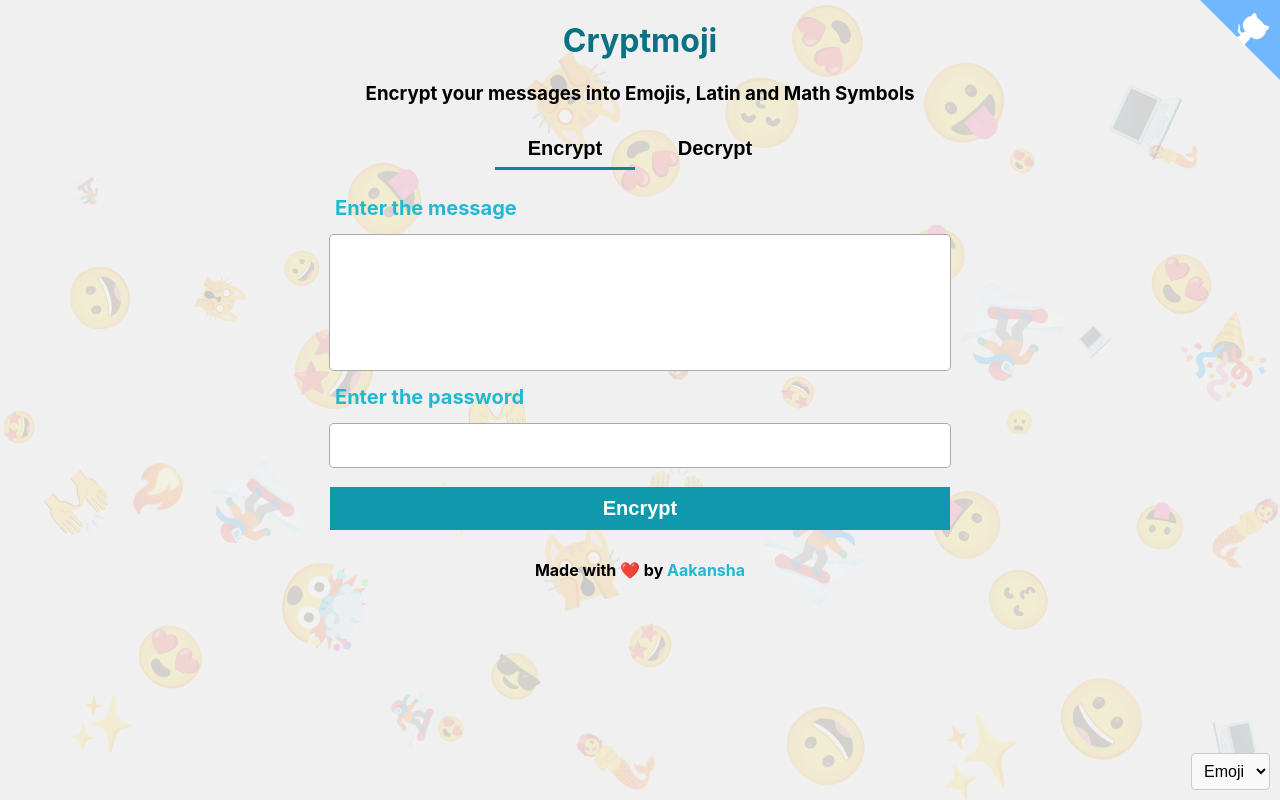
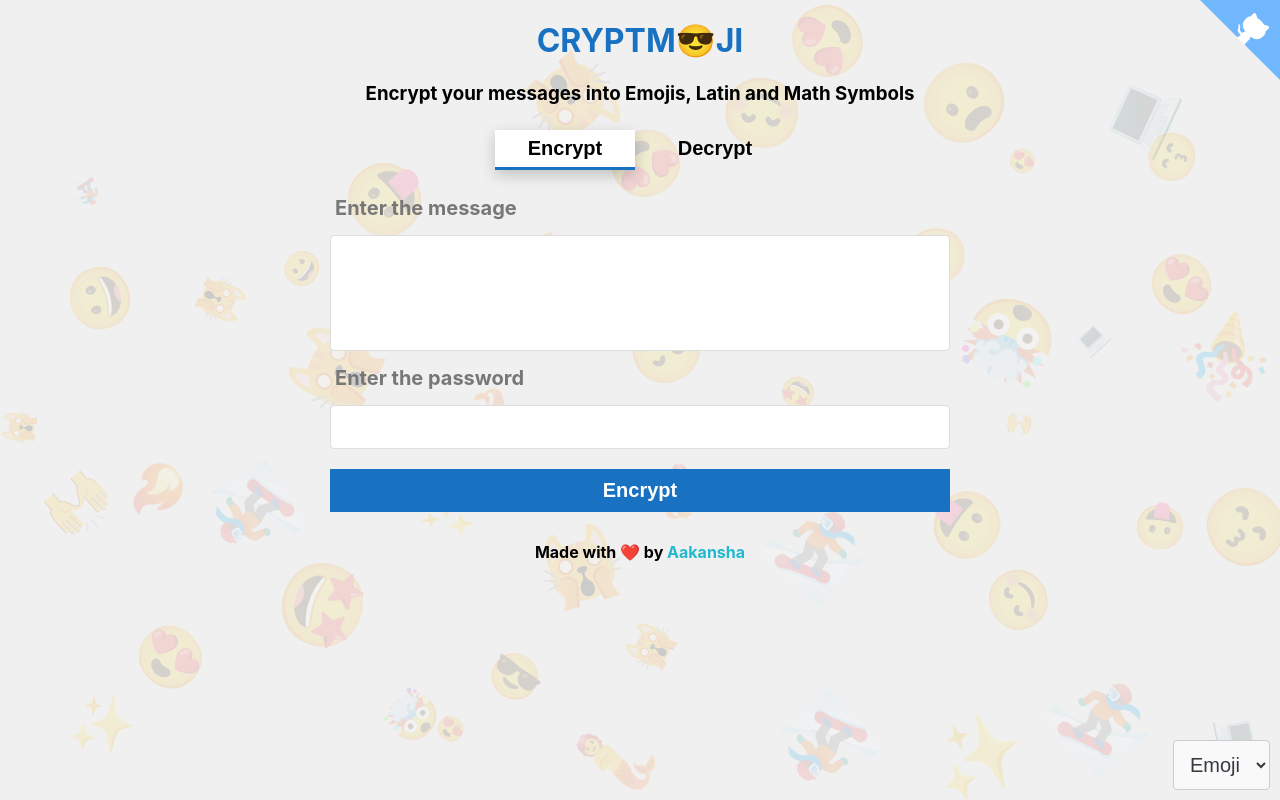
Before and after one commit to ad1992/cryptmoji, a React (Create React App) app: page / in a window 1280 px wide. Built offline with nearby package versions, Linux system fonts and the light colour scheme.

Commit message:
more design changes

```diff
--- a/src/App.scss
+++ b/src/App.scss
@@ -47,37 +47,15 @@
     resize: none;
   }
 
-  label,
-  .theme {
+  label{
     display: flex;
     flex-direction: column;
     align-items: flex-start;
     margin: 5px;
-    color: #22b8cf;
+    color: #777;
     font-size: 20px;
     font-weight: bold;
     cursor: pointer;
-  }
-
-  .theme-options {
-    label {
-      color: #f783ac;
-    }
-  }
-
-  textarea,
-  input {
-    font-size: 20px;
-    font-weight: 500;
-    color: #868e96;
-    font-weight: bold;
-    border: none;
-    border-radius: 0.25rem;
-    box-shadow: 0 0 0 1px #aaa;
-  }
-
-  input[type="radio"] {
-    box-shadow: none;
   }
 
   .error {
@@ -101,13 +79,15 @@
     font-weight: bold;
     width: 140px;
     &.active {
-      border-bottom: 3px solid #0c8599;
+      border-bottom: 3px solid #1971c2;
+      box-shadow: 0px 5px 15px rgba(0, 0, 0, 0.2);
+      background-color: #ffffff;
     }
   }
 
   .encrypt-btn,
   .decrypt-btn {
-    background: #1098ad;
+    background: #1971c2;
     color: white;
     font-size: 20px;
     font-weight: bold;
@@ -119,7 +99,7 @@
   }
 
   .encrypted-text,
-  decrypt-text {
+  .decrypt-text {
     font-size: 20px;
     font-weight: 500;
     &.latin {
@@ -129,4 +109,11 @@
       color: #0ca678;
     }
   }
+
+  .input-field {
+    padding: 12px 10px;
+    border: 1px solid #ddd;
+    border-radius: 4px;
+    font-size: 16px;
+  }
 }
--- a/src/App.tsx
+++ b/src/App.tsx
@@ -21,7 +21,9 @@ function App() {
       <DynamicBackground theme={activeBgTheme} />
       <div className="App">
         <GitHubCorner />
-        <h1 style={{ color: "#0b7285" }}>Cryptmoji</h1>
+        <h1 style={{ color: "#1971c2" }}>
+          CRYPTM<span>😎</span>JI
+        </h1>
         <h3>Encrypt your messages into Emojis, Latin and Math Symbols</h3>
         <div style={{ margin: "1rem" }}>
           <button
--- a/src/BackgroundThemeDropdown.scss
+++ b/src/BackgroundThemeDropdown.scss
@@ -1,6 +1,8 @@
 .bg-theme-dropdown {
-  padding: 8px;
-  font-size: 16px;
+  padding: 0.75rem;
+  font-size: 20px;
+  font-weight: 500;
+  color:  #343a40;
   margin: 10px;
   border-radius: 4px;
   border: 1px solid #ccc;
--- a/src/BackgroundThemeDropdown.tsx
+++ b/src/BackgroundThemeDropdown.tsx
@@ -1,5 +1,5 @@
+import { themes } from "./DynamicBackground";
 import "./BackgroundThemeDropdown.scss";
-import { themes } from "./DynamicBackground";
 
 const OPTIONS = ["emoji", "latin", "math"];
 const BackgroundThemeDropdown = ({
@@ -16,7 +16,6 @@ const BackgroundThemeDropdown = ({
         // @ts-ignore
         onChange(e.target.value);
       }}
-      style={{ padding: "8px", fontSize: "16px", margin: "10px" }}
       className="bg-theme-dropdown"
     >
       {OPTIONS.map((option, index) => (
--- a/src/DecryptView.tsx
+++ b/src/DecryptView.tsx
@@ -15,7 +15,7 @@ const DecyrptView = () => {
       <div className="flex flex-col" style={{ width: "50%" }}>
         <label htmlFor="encrypted-text"> Paste the Cryptmoji</label>
         <textarea
-          className="flex-item"
+          className="flex-item input-field"
           id="encrypted-text"
           onChange={(event) => setEncryptedText(event.target.value)}
           value={encryptedText}
@@ -24,7 +24,7 @@ const DecyrptView = () => {
         <label htmlFor="password"> Enter the password </label>
         <input
           type="password"
-          className="flex-item"
+          className="flex-item input-field"
           id="password"
           onChange={(event) => setPassword(event.target.value)}
           value={password}
--- a/src/DynamicBackground.tsx
+++ b/src/DynamicBackground.tsx
@@ -20,6 +20,7 @@ export const themes: {
 } = {
   emoji: [
     "😍",
+    "😊",
     "😙",
     " 🧜",
     "🙌",
--- a/src/EncryptView.tsx
+++ b/src/EncryptView.tsx
@@ -30,7 +30,7 @@ const EncryptView = ({
       <div className="flex flex-col" style={{ width: "50%" }}>
         <label htmlFor="message"> Enter the message</label>
         <textarea
-          className="flex-item"
+          className="flex-item input-field"
           id="message"
           value={message}
           onChange={(event) => setMessage(event.target.value)}
@@ -39,7 +39,7 @@ const EncryptView = ({
         <label htmlFor="password"> Enter the password </label>
         <input
           type="password"
-          className="flex-item"
+          className="flex-item input-field"
           id="password"
           value={password}
           onChange={(event) => setPassword(event.target.value)}
```
Also changed, not shown: 1 other file (tests, documents, lock files or other folders).
